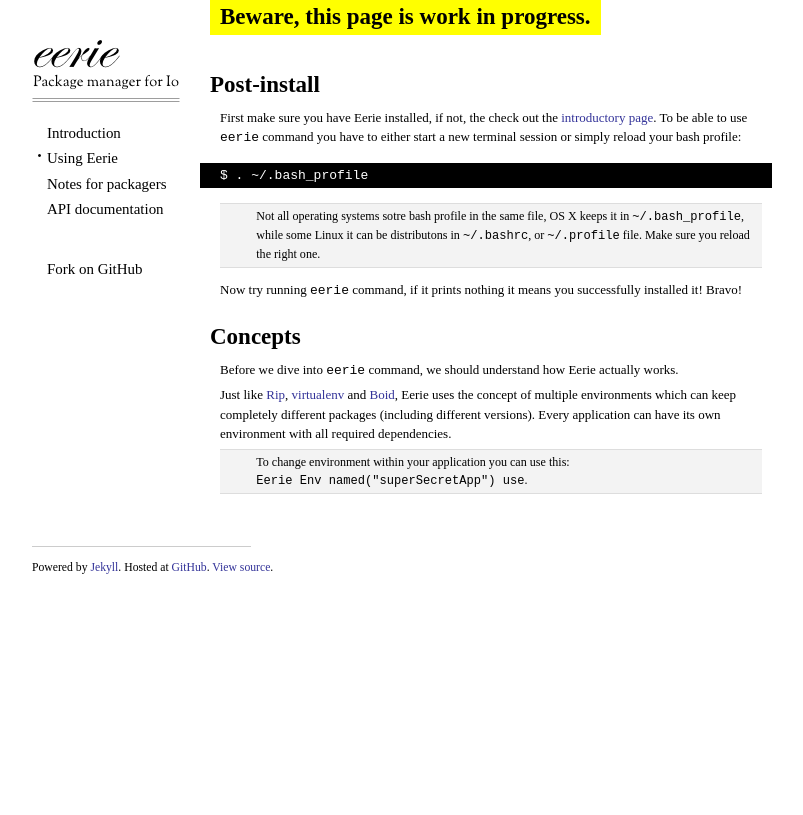
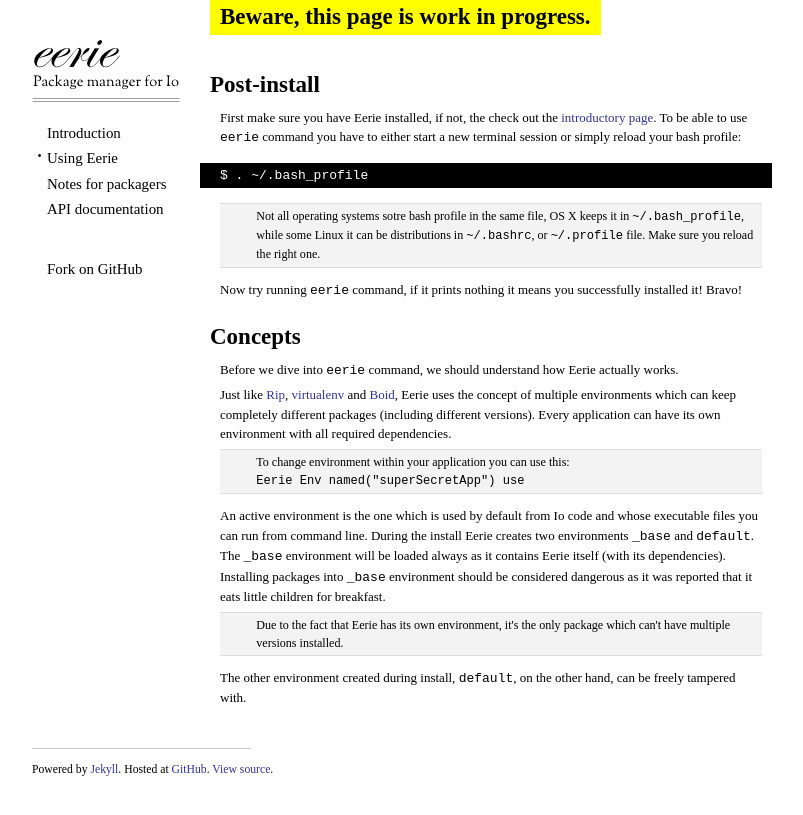
Before and after one commit to IoLanguage/eerie, a Jekyll site: the page built from usage.html, in a window 1280 px wide. Shown: the top 815 px of the page, without its empty margins (243-1046 px from the left). Built offline with Jekyll 4.4.1, drawn with Linux system fonts in a browser that asks for light colours; some web fonts are replaced; Markdown is read by kramdown in place of the engine named in the settings.

Commit message:
Fixed some typos.

```diff
--- a/index.html
+++ b/index.html
@@ -22,7 +22,7 @@
 <h2>How can I help?</h2>
 <p>Documentation always needs some love, that's for sure. If documentation isn't your thing
 but squashing bugs or implementing new features is, feel free to submit patches and pull requests
-over at Github.</p>
+over at GitHub.</p>
 
 <a name="authors"></a>
 <h2>Who is maintaining this?</h2>
--- a/usage.html
+++ b/usage.html
@@ -16,7 +16,7 @@
 
 <p class="note">
   Not all operating systems sotre bash profile in the same file, OS X keeps it in <code>~/.bash_profile</code>,
-  while some Linux it can be distributons in <code>~/.bashrc</code>, or <code>~/.profile</code> file. Make sure you
+  while some Linux it can be distributions in <code>~/.bashrc</code>, or <code>~/.profile</code> file. Make sure you
   reload the right one.
 </p>
 
@@ -30,11 +30,25 @@
   Before we dive into <code>eerie</code> command, we should understand how Eerie actually works.
 </p>
 <p>
-  Just like <a href="http://hellorip.com">Rip</a>, <a href="http://pypi.python.org/pypi/virtualenv">virtualenv</a> and <a href="http://jdp.github.com/boid">Boid</a>,
+  Just like <a href="http://hellorip.com">Rip</a>,
+  <a href="http://pypi.python.org/pypi/virtualenv">virtualenv</a> and <a href="http://jdp.github.com/boid">Boid</a>,
   Eerie uses the concept of multiple environments which can keep completely different packages (including different versions).
   Every application can have its own environment with all required dependencies.
 </p>
 <p class="note">
   To change environment within your application you can use this:<br/>
-  <code>Eerie Env named("superSecretApp") use</code>.
+  <code>Eerie Env named("superSecretApp") use</code>
 </p>
+<p>
+  An active environment is the one which is used by default from Io code and
+  whose executable files you can run from command line.
+  During the install Eerie creates two environments <code>_base</code> and <code>default</code>.
+  The <code>_base</code> environment will be loaded always as it contains Eerie itself (with its dependencies).
+  Installing packages into <code>_base</code> environment should be considered dangerous as it was reported that it eats little children for breakfast.
+</p>
+<p class="note">
+  Due to the fact that Eerie has its own environment, it's the only package which can't have multiple versions installed.
+</p>
+<p>
+  The other environment created during install, <code>default</code>, on the other hand, can be freely tampered with.
+</p>
```
Also changed, not shown: 2 other files.
